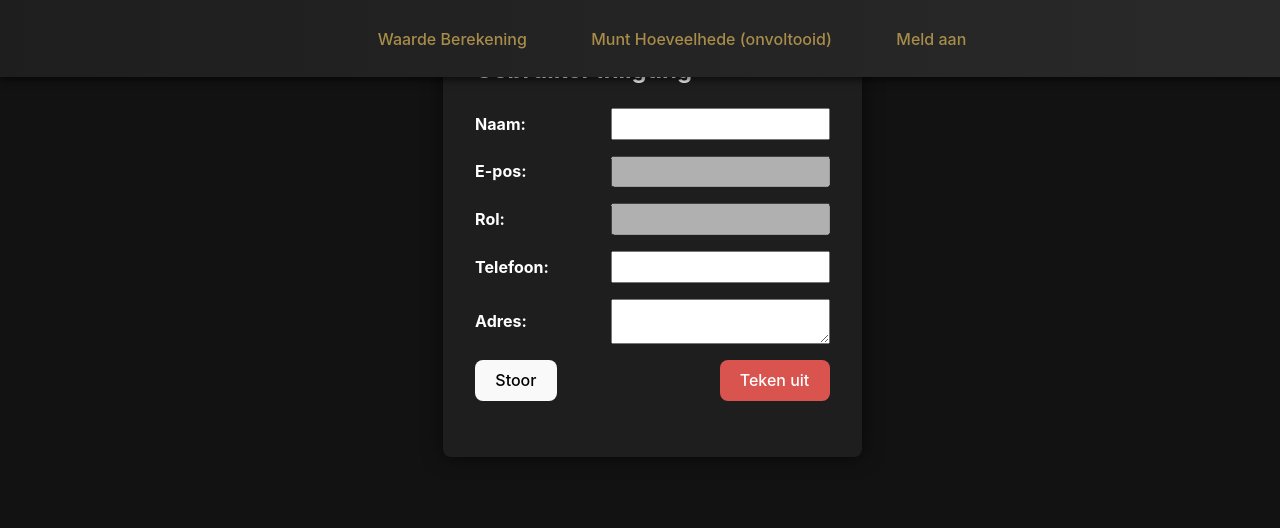
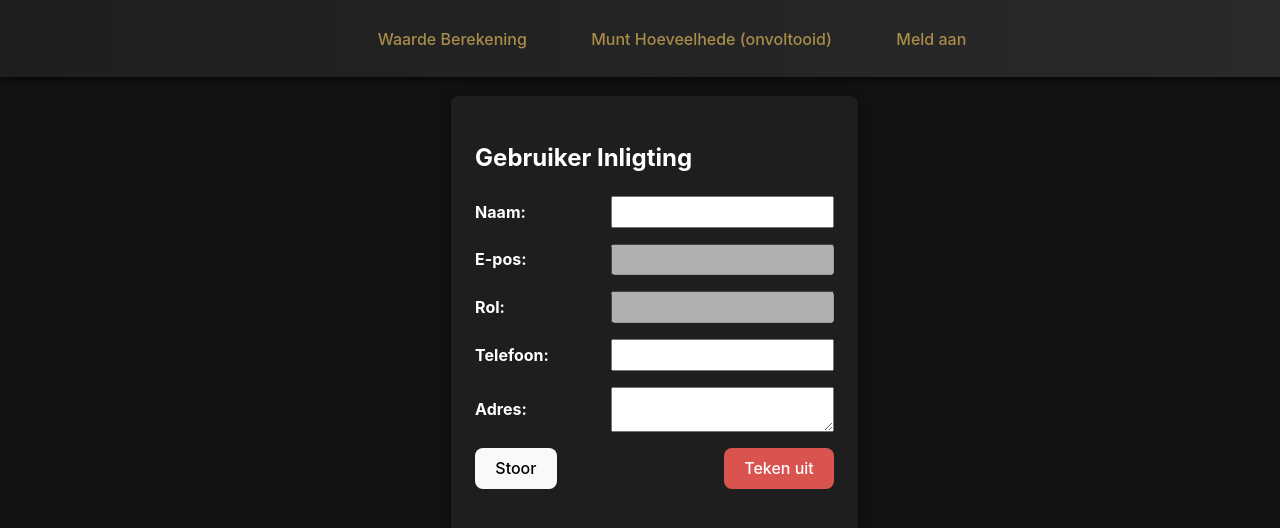
Before and after one commit to ambrovw/smeltwaarde, a React (Vite) app: page /userDetails in a window 1280 px wide. Shown: the top 528 px of the page. Built offline with nearby package versions, Linux system fonts and the light colour scheme.

Commit message:
User profile

```diff
--- a/src/pages/UserDetails.jsx
+++ b/src/pages/UserDetails.jsx
@@ -51,7 +51,7 @@ export default function UserDetails({ user, setUser, setIsLoggedIn }) {
     };
 
     return (
-        <div className="modal-content">
+        <div className="container">
             <h2 style={{ color: 'white' }}>Gebruiker Inligting</h2>
             <form className="add-product-form" onSubmit={handleSave}>
                 <div className="form-row">
```
